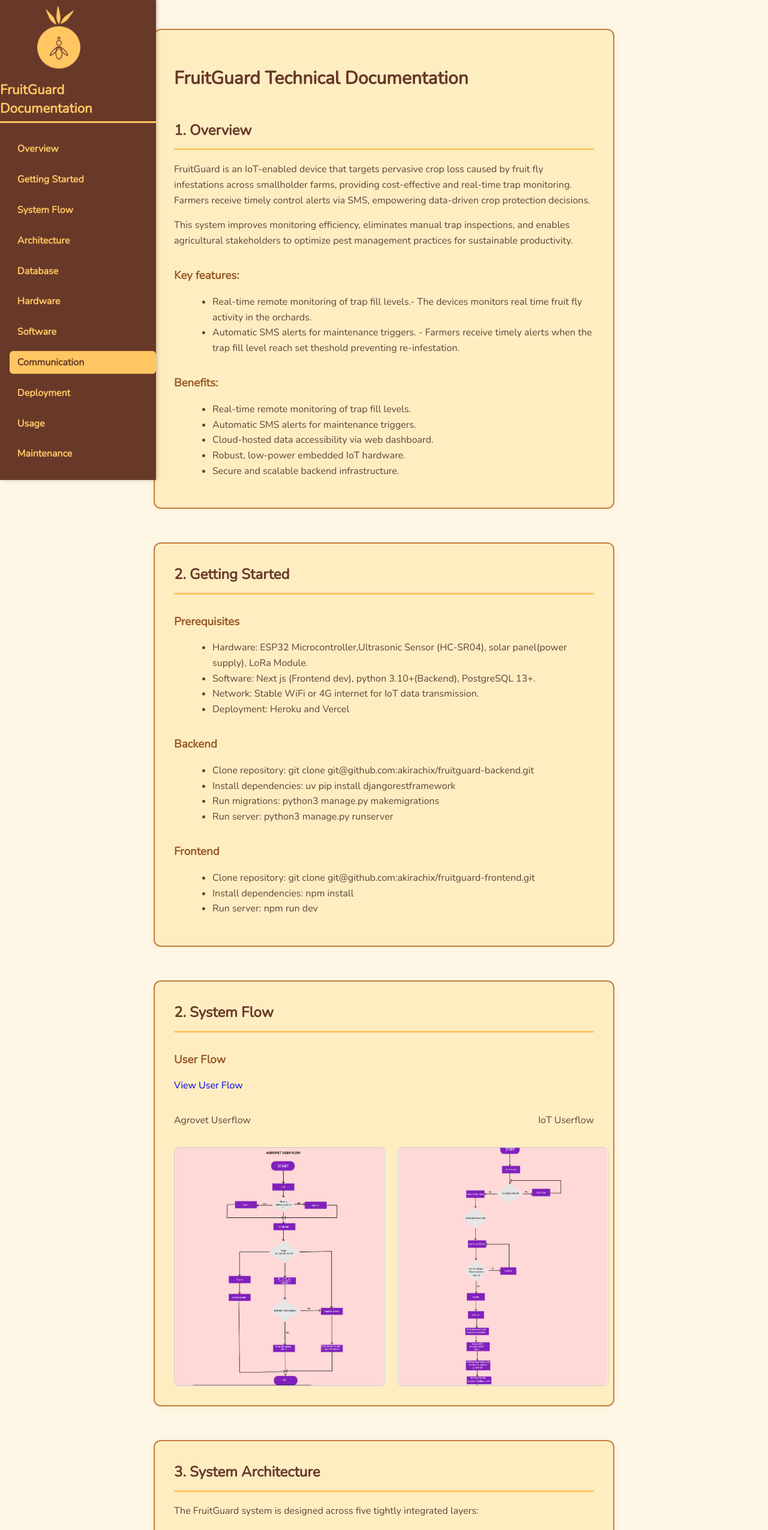
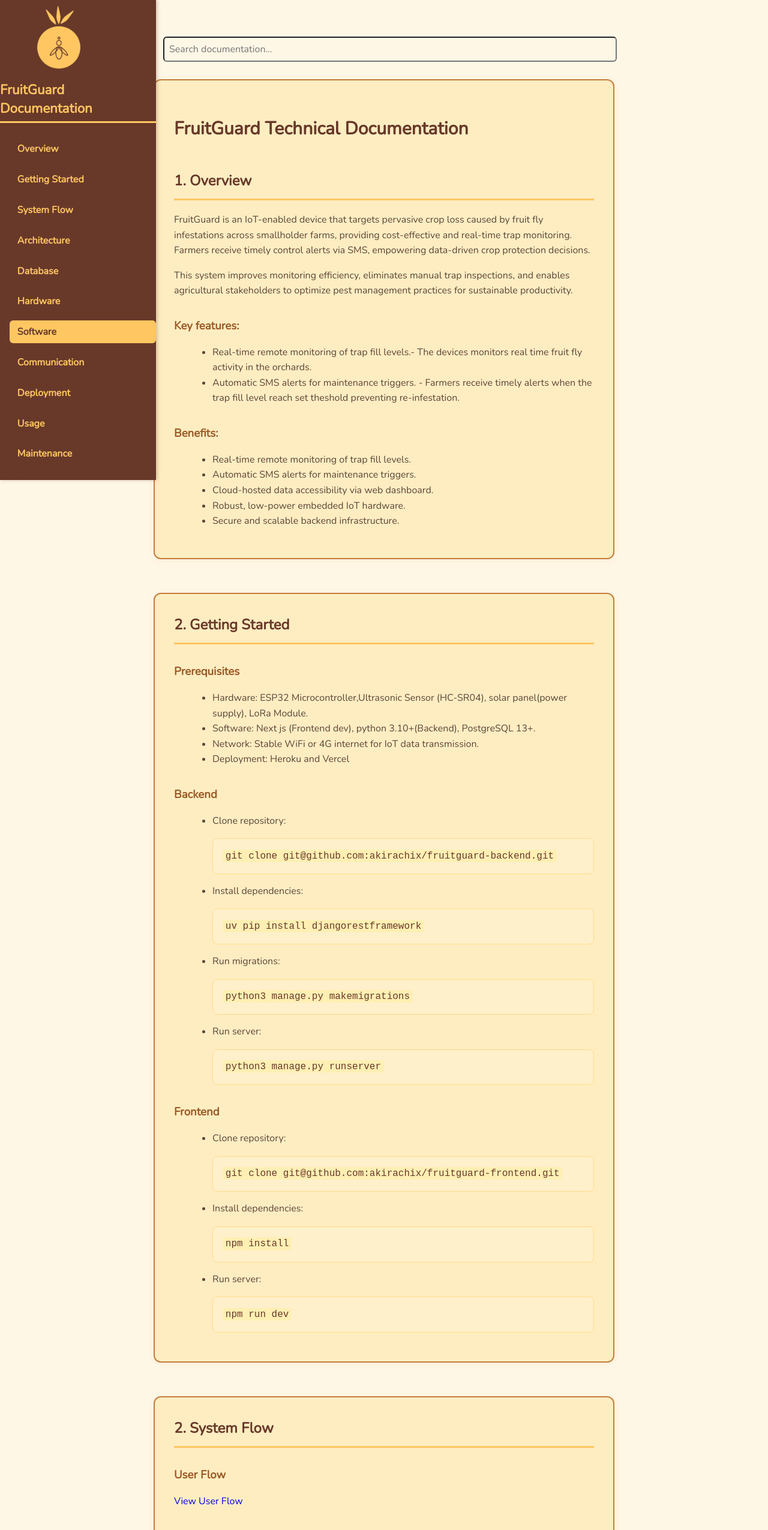
Before and after one commit to shabachmuriithi/fruitguard-documentation, a plain HTML site: page index.html in a window 1280 px wide. Shown: the top 2550 px of the page at 60% size. Drawn offline with nearby package versions, Linux system fonts and the light colour scheme.

Commit message:
added search functionality

```diff
--- a/index.html
+++ b/index.html
@@ -11,10 +11,12 @@
     <link rel="stylesheet" href="style.css" />
     <script src="script.js"></script>
   </head>
+
   <body>
     <nav class="sidebar" aria-label="Main Documentation Navigation">
       <img src="images/fruitguardlogo.png" alt="logo" id="fruitguardlogo" />
       <h2 style="color: #ffc661">FruitGuard Documentation</h2>
+
       <a href="#overview" class="active">Overview</a>
       <a href="#gettingstarted">Getting Started</a>
       <a href="#systemflow">System Flow</a>
@@ -36,6 +38,14 @@
     </nav>
 
     <main role="main" class="main">
+      <div class="search-container">
+        <input
+          type="text"
+          id="searchBar"
+          placeholder="Search documentation..."
+          aria-label="Search documentation"
+        />
+      </div>
       <section id="overview" tabindex="-1">
         <h1 id="heading">FruitGuard Technical Documentation</h1>
         <h2>1. Overview</h2>
@@ -94,21 +104,36 @@
         <h3>Backend</h3>
         <ul>
           <li>
-            Clone repository: git clone
-            git@github.com:akirachix/fruitguard-backend.git
+            Clone repository:
+            <pre><code>git clone git@github.com:akirachix/fruitguard-backend.git</code></pre>
           </li>
-          <li>Install dependencies: uv pip install djangorestframework</li>
-          <li>Run migrations: python3 manage.py makemigrations</li>
-          <li>Run server: python3 manage.py runserver</li>
+          <li>
+            Install dependencies:
+            <pre><code>uv pip install djangorestframework</code></pre>
+          </li>
+          <li>
+            Run migrations:
+            <pre><code>python3 manage.py makemigrations</code></pre>
+          </li>
+          <li>
+            Run server:
+            <pre><code>python3 manage.py runserver</code></pre>
+          </li>
         </ul>
         <h3>Frontend</h3>
         <ul>
           <li>
-            Clone repository: git clone
-            git@github.com:akirachix/fruitguard-frontend.git
+            Clone repository:
+            <pre><code>git clone git@github.com:akirachix/fruitguard-frontend.git</code></pre>
           </li>
-          <li>Install dependencies: npm install</li>
-          <li>Run server: npm run dev</li>
+          <li>
+            Install dependencies:
+            <pre><code>npm install</code></pre>
+          </li>
+          <li>
+            Run server:
+            <pre><code>npm run dev</code></pre>
+          </li>
         </ul>
       </section>
 
--- a/script.js
+++ b/script.js
@@ -62,4 +62,55 @@ document.addEventListener("DOMContentLoaded", () => {
       document.body.style.overflow = "auto";
     }
   });
+
+
+  const searchBar = document.getElementById("searchBar");
+  searchBar.addEventListener("input", () => {
+    const query = searchBar.value.toLowerCase().trim();
+
+    links.forEach((link) => {
+      const linkText = link.textContent.toLowerCase();
+      if (query === "" || linkText.includes(query)) {
+        link.classList.remove("hidden");
+      } else {
+        link.classList.add("hidden");
+      }
+    });
+
+
+    if (query !== "") {
+      const matchingSection = Array.from(sections).find((section) => {
+        const sectionTitle = section.querySelector("h2")?.textContent.toLowerCase();
+        return sectionTitle?.includes(query);
+      });
+
+      if (matchingSection) {
+        matchingSection.scrollIntoView({ behavior: "smooth" });
+
+        const sectionId = matchingSection.getAttribute("id");
+        links.forEach((link) => {
+          if (link.getAttribute("href").substring(1) === sectionId) {
+            link.classList.add("active");
+          } else {
+            link.classList.remove("active");
+          }
+        });
+      }
+    }
+  });
+
+
+  searchBar.addEventListener("keypress", (e) => {
+    if (e.key === "Enter") {
+      const query = searchBar.value.toLowerCase().trim();
+      const matchingSection = Array.from(sections).find((section) => {
+        const sectionTitle = section.querySelector("h2")?.textContent.toLowerCase();
+        return sectionTitle?.includes(query);
+      });
+
+      if (matchingSection) {
+        matchingSection.scrollIntoView({ behavior: "smooth" });
+      }
+    }
+  });
 });
--- a/style.css
+++ b/style.css
@@ -36,7 +36,20 @@ a {
   height: 120px;
   width: 100px;
 }
+.search-container {
+  padding: 0.8rem 1rem;
+  margin-bottom: 1rem;
+}
+#searchBar {
+  width: 100%;
+  padding: 0.5rem;
+  border-radius: 6px;
+  font-family: 'Nunito', sans-serif;
+  font-size: 1rem;
+  background-color: #fff7e6;
+  color: #683929;
 
+}
 .sidebar h2 {
   font-weight: 700;
   font-size: 1.4rem;
```
